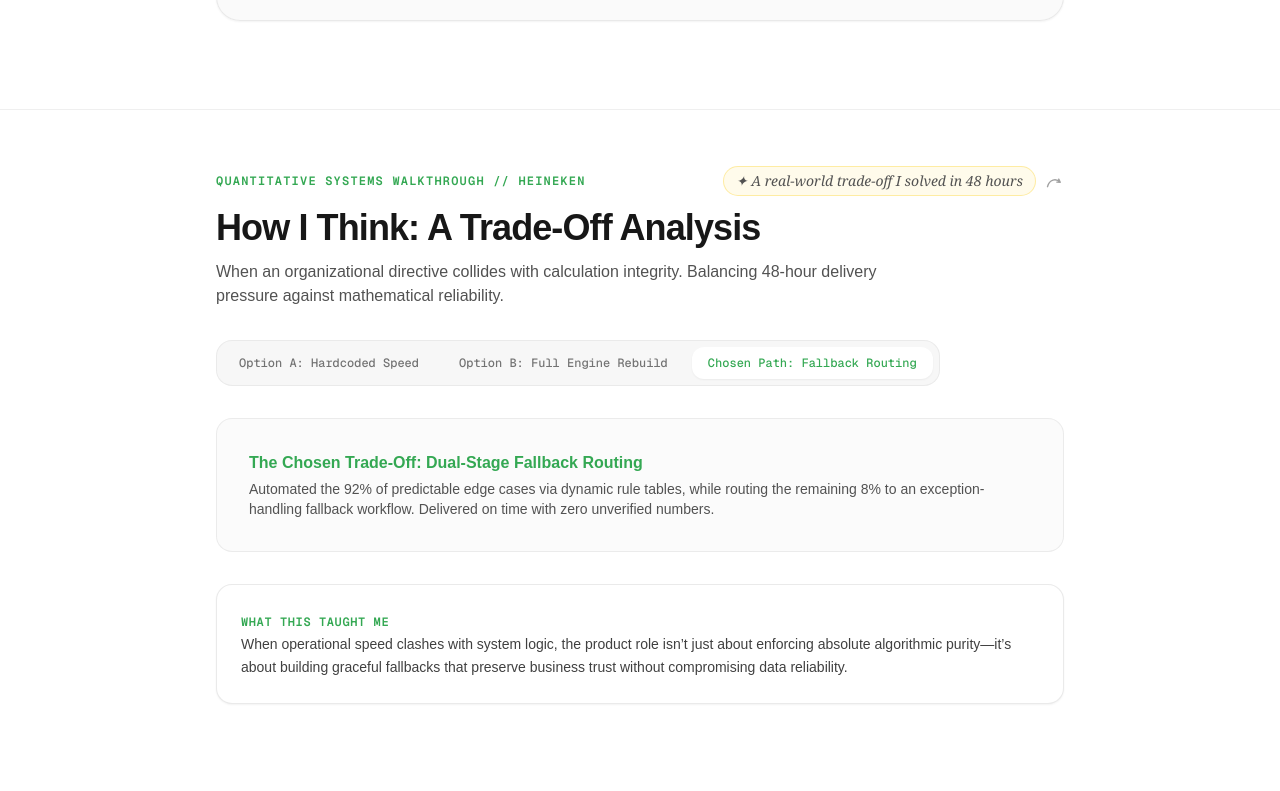
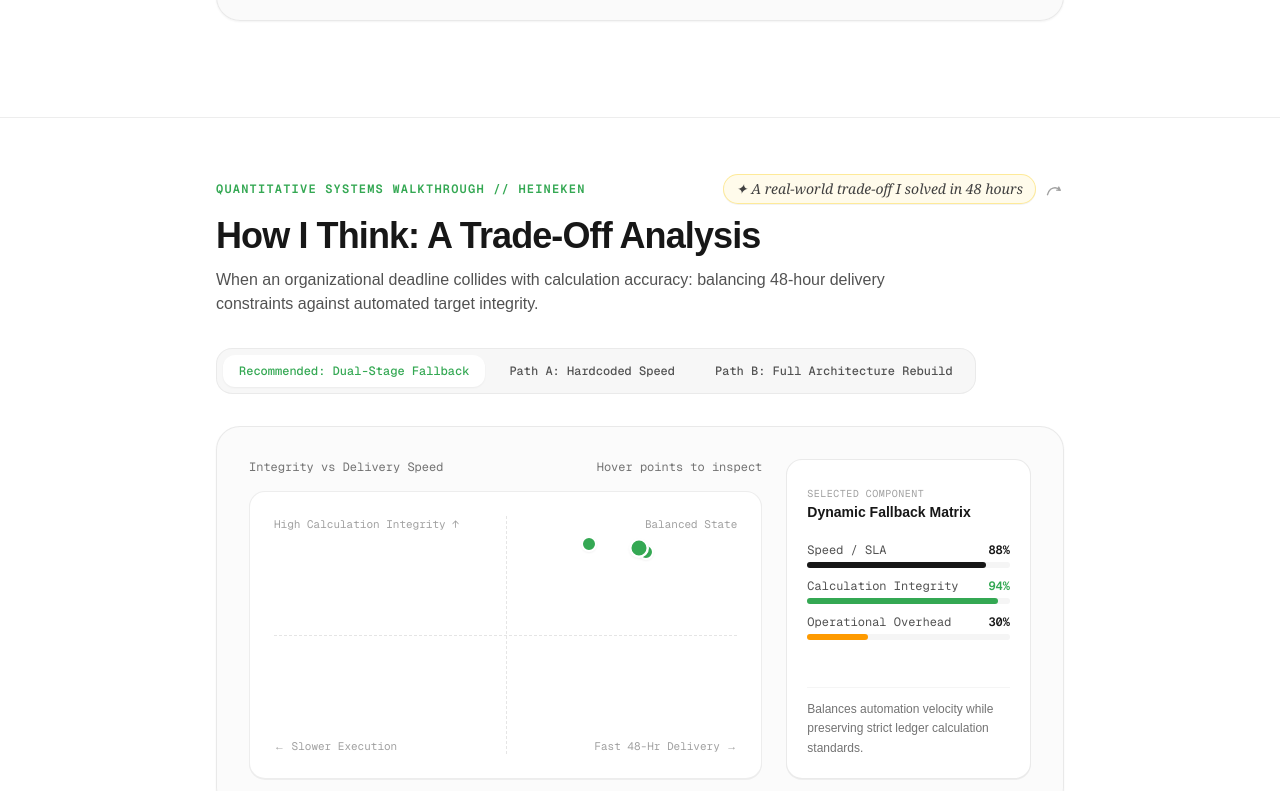
Before and after one commit to PriyashaPraveen/personal-portfolio, a Next.js app: page / in a window 1280 px wide. Shown: the part 573-1364 px from the top of the page. Built offline with nearby package versions, Linux system fonts and the light colour scheme.

Commit message:
Keep all sections & charts intact, refine copy, spacing, and contact bar

```diff
--- a/app/page.tsx
+++ b/app/page.tsx
@@ -1,14 +1,20 @@
 import HeroSection from '@/components/Herosection';
 import HowIThink from '@/components/HowIThink';
 import ExperienceSection from '@/components/WorkExperience';
+import ProjectsSection from '@/components/SelectedProjects';
+import SkillsSection from '@/components/SkillsSection';
+import EducationSection from '@/components/EducationSection';
 import ContactSection from '@/components/ContactSection';
 
 export default function Home() {
   return (
-    <main className="min-h-screen bg-white text-[#111111] flex flex-col gap-y-6 md:gap-y-10">
+    <main className="min-h-screen bg-white text-[#111111] flex flex-col gap-y-8 md:gap-y-12">
       <HeroSection />
       <HowIThink />
       <ExperienceSection />
+      <ProjectsSection />
+      <SkillsSection />
+      <EducationSection />
       <ContactSection />
     </main>
   );
--- a/components/ContactSection.tsx
+++ b/components/ContactSection.tsx
@@ -30,7 +30,7 @@ export default function ContactSection() {
           </p>
         </div>
 
-        {/* Highlighted Action Buttons Row */}
+        {/* Action Row */}
         <div className="flex flex-wrap items-center gap-3">
           <a
             href={`mailto:${email}`}
@@ -57,7 +57,7 @@ export default function ContactSection() {
             )}
           </button>
 
-          {/* Highlighted LinkedIn Button */}
+          {/* Highlighted LinkedIn */}
           <a
             href="https://linkedin.com/in/priyashapraveen"
             target="_blank"
@@ -70,7 +70,7 @@ export default function ContactSection() {
             <span>LinkedIn</span>
           </a>
 
-          {/* Highlighted GitHub Button */}
+          {/* Highlighted GitHub */}
           <a
             href="https://github.com/PriyashaPraveen"
             target="_blank"
--- a/components/HowIThink.tsx
+++ b/components/HowIThink.tsx
@@ -2,14 +2,44 @@
 
 import React, { useState } from 'react';
 
+interface MetricPoint {
+  id: string;
+  name: string;
+  speed: number;        // 0 to 100
+  integrity: number;    // 0 to 100
+  overhead: number;     // 0 to 100
+  isRecommended?: boolean;
+}
+
+const scenarios: Record<string, MetricPoint[]> = {
+  speed: [
+    { id: '1', name: 'Manual Override Table', speed: 95, integrity: 40, overhead: 20 },
+    { id: '2', name: 'Static File Upload', speed: 85, integrity: 50, overhead: 35 },
+    { id: '3', name: 'Direct SQL Patch', speed: 90, integrity: 30, overhead: 15 },
+  ],
+  accuracy: [
+    { id: '1', name: 'Full Schema Refactor', speed: 20, integrity: 98, overhead: 85 },
+    { id: '2', name: 'Multi-Pass Ledger Audit', speed: 25, integrity: 95, overhead: 75 },
+    { id: '3', name: 'End-to-End Pipeline Rewrite', speed: 15, integrity: 99, overhead: 95 },
+  ],
+  solution: [
+    { id: '1', name: 'Dynamic Fallback Matrix', speed: 88, integrity: 94, overhead: 30, isRecommended: true },
+    { id: '2', name: 'Automated Rule Routing (92%)', speed: 90, integrity: 92, overhead: 25, isRecommended: true },
+    { id: '3', name: 'Exception Queue (8%)', speed: 75, integrity: 96, overhead: 35, isRecommended: true },
+  ],
+};
+
 export default function HowIThink() {
-  const [activeTab, setActiveTab] = useState<'speed' | 'accuracy' | 'solution'>('solution');
+  const [activeStrategy, setActiveStrategy] = useState<'solution' | 'speed' | 'accuracy'>('solution');
+  const [selectedPoint, setSelectedPoint] = useState<MetricPoint>(scenarios['solution'][0]);
+
+  const currentPoints = scenarios[activeStrategy];
 
   return (
-    <section id="thinking" className="py-10 md:py-14 border-t border-neutral-200/60">
+    <section id="thinking" className="py-10 md:py-14 border-t border-neutral-200/70 bg-white">
       <div className="max-w-4xl mx-auto px-6 space-y-8">
 
-        {/* Section Header with Real-Tradeoff Arrow Note */}
+        {/* Header with Curly Arrow Callout */}
         <div className="space-y-3">
           <div className="flex flex-col sm:flex-row sm:items-center justify-between gap-2">
             <span className="text-xs font-mono uppercase tracking-widest text-[#34A853] font-semibold">
@@ -18,7 +48,7 @@ export default function HowIThink() {
 
             {/* Hand-drawn note & curly arrow */}
             <div className="flex items-center gap-2 text-neutral-500">
-              <span className="font-serif italic text-xs sm:text-sm text-neutral-600 bg-amber-50 border border-amber-200/70 px-3 py-1 rounded-full">
+              <span className="font-serif italic text-xs sm:text-sm text-neutral-700 bg-amber-50 border border-amber-200/80 px-3 py-1 rounded-full shadow-2xs">
                 ✦ A real-world trade-off I solved in 48 hours
               </span>
               <svg className="w-5 h-5 text-neutral-400 -rotate-12 shrink-0" viewBox="0 0 24 24" fill="none" stroke="currentColor" strokeWidth="1.75">
@@ -31,76 +61,162 @@ export default function HowIThink() {
             How I Think: A Trade-Off Analysis
           </h2>
           <p className="text-neutral-600 text-sm sm:text-base max-w-2xl">
-            When an organizational directive collides with calculation integrity. Balancing 48-hour delivery pressure against mathematical reliability.
+            When an organizational deadline collides with calculation accuracy: balancing 48-hour delivery constraints against automated target integrity.
           </p>
         </div>
 
-        {/* Interactive Tab Toggle */}
+        {/* Strategy Switcher */}
         <div className="flex flex-wrap gap-2 p-1.5 bg-neutral-100/80 rounded-2xl w-fit border border-neutral-200/70">
           <button
-            onClick={() => setActiveTab('speed')}
+            onClick={() => {
+              setActiveStrategy('solution');
+              setSelectedPoint(scenarios['solution'][0]);
+            }}
             className={`px-4 py-2 rounded-xl text-xs font-mono font-medium transition-all ${
-              activeTab === 'speed'
-                ? 'bg-white text-neutral-900 shadow-xs'
-                : 'text-neutral-500 hover:text-neutral-800'
+              activeStrategy === 'solution'
+                ? 'bg-white text-[#34A853] shadow-xs'
+                : 'text-neutral-600 hover:text-neutral-900'
             }`}
           >
-            Option A: Hardcoded Speed
+            Recommended: Dual-Stage Fallback
           </button>
           <button
-            onClick={() => setActiveTab('accuracy')}
+            onClick={() => {
+              setActiveStrategy('speed');
+              setSelectedPoint(scenarios['speed'][0]);
+            }}
             className={`px-4 py-2 rounded-xl text-xs font-mono font-medium transition-all ${
-              activeTab === 'accuracy'
+              activeStrategy === 'speed'
                 ? 'bg-white text-neutral-900 shadow-xs'
-                : 'text-neutral-500 hover:text-neutral-800'
+                : 'text-neutral-600 hover:text-neutral-900'
             }`}
           >
-            Option B: Full Engine Rebuild
+            Path A: Hardcoded Speed
           </button>
           <button
-            onClick={() => setActiveTab('solution')}
+            onClick={() => {
+              setActiveStrategy('accuracy');
+              setSelectedPoint(scenarios['accuracy'][0]);
+            }}
             className={`px-4 py-2 rounded-xl text-xs font-mono font-medium transition-all ${
-              activeTab === 'solution'
-                ? 'bg-white text-[#34A853] shadow-xs'
-                : 'text-neutral-500 hover:text-neutral-800'
+              activeStrategy === 'accuracy'
+                ? 'bg-white text-neutral-900 shadow-xs'
+                : 'text-neutral-600 hover:text-neutral-900'
             }`}
           >
-            Chosen Path: Fallback Routing
+            Path B: Full Architecture Rebuild
           </button>
         </div>
 
-        {/* Content Box */}
-        <div className="p-6 sm:p-8 rounded-2xl bg-neutral-50/80 border border-neutral-200/70 space-y-4">
-          {activeTab === 'speed' && (
-            <div>
-              <h3 className="text-base font-semibold text-neutral-900">Option A: Hardcoded Patch</h3>
-              <p className="text-sm text-neutral-600 mt-1">
-                Hit the 48-hour deadline by hardcoding overrides directly into the target calculation pipeline. Solved the immediate timeline but introduced irreversible technical debt and zero auditability.
-              </p>
+        {/* Interactive Visualization Area */}
+        <div className="grid grid-cols-1 md:grid-cols-3 gap-6 p-6 sm:p-8 rounded-3xl bg-neutral-50/70 border border-neutral-200/80 shadow-xs">
+
+          {/* Scatter Chart (Integrity vs Speed) */}
+          <div className="md:col-span-2 space-y-4">
+            <div className="flex items-center justify-between text-xs font-mono text-neutral-500">
+              <span>Integrity vs Delivery Speed</span>
+              <span>Hover points to inspect</span>
             </div>
-          )}
 
-          {activeTab === 'accuracy' && (
-            <div>
-              <h3 className="text-base font-semibold text-neutral-900">Option B: Full Engine Rebuild</h3>
-              <p className="text-sm text-neutral-600 mt-1">
-                Rebuilding the target derivation framework from scratch. Perfect calculation purity, but would cause an unacceptable 3-week delay across sales operations and executive reporting.
-              </p>
+            <div className="relative h-64 sm:h-72 w-full bg-white rounded-2xl border border-neutral-200/70 p-6 flex flex-col justify-between overflow-hidden shadow-2xs">
+              {/* Grid Lines */}
+              <div className="absolute inset-x-6 top-1/2 border-b border-dashed border-neutral-200 pointer-events-none" />
+              <div className="absolute inset-y-6 left-1/2 border-r border-dashed border-neutral-200 pointer-events-none" />
+
+              {/* Data Points */}
+              {currentPoints.map((point) => {
+                const isSelected = selectedPoint.name === point.name;
+                return (
+                  <button
+                    key={point.name}
+                    onClick={() => setSelectedPoint(point)}
+                    onMouseEnter={() => setSelectedPoint(point)}
+                    style={{
+                      left: `${point.speed * 0.75 + 10}%`,
+                      bottom: `${point.integrity * 0.75 + 10}%`,
+                    }}
+                    className={`absolute -translate-x-1/2 translate-y-1/2 p-2 rounded-full transition-transform cursor-pointer ${
+                      isSelected ? 'scale-125 z-20' : 'hover:scale-110 z-10'
+                    }`}
+                  >
+                    <span
+                      className={`block w-4 h-4 rounded-full border-2 ${
+                        point.isRecommended
+                          ? 'bg-[#34A853] border-white shadow-xs'
+                          : 'bg-neutral-800 border-white'
+                      }`}
+                    />
+                  </button>
+                );
+              })}
+
+              {/* Axis Labels */}
+              <div className="flex justify-between text-[11px] font-mono text-neutral-400 z-0">
+                <span>High Calculation Integrity ↑</span>
+                <span>Balanced State</span>
+              </div>
+              <div className="flex justify-between text-[11px] font-mono text-neutral-400 z-0">
+                <span>← Slower Execution</span>
+                <span>Fast 48-Hr Delivery →</span>
+              </div>
             </div>
-          )}
+          </div>
 
-          {activeTab === 'solution' && (
-            <div>
-              <h3 className="text-base font-semibold text-[#34A853]">The Chosen Trade-Off: Dual-Stage Fallback Routing</h3>
-              <p className="text-sm text-neutral-600 mt-1">
-                Automated the 92% of predictable edge cases via dynamic rule tables, while routing the remaining 8% to an exception-handling fallback workflow. Delivered on time with zero unverified numbers.
-              </p>
+          {/* Metric Inspection Panel */}
+          <div className="flex flex-col justify-between p-5 rounded-2xl bg-white border border-neutral-200/80 shadow-2xs space-y-4">
+            <div className="space-y-3">
+              <span className="text-[10px] font-mono uppercase tracking-wider text-neutral-400">
+                Selected Component
+              </span>
+              <h4 className="text-sm font-semibold text-neutral-900 leading-tight">
+                {selectedPoint.name}
+              </h4>
+
+              {/* Stat bars */}
+              <div className="space-y-2.5 pt-2">
+                <div>
+                  <div className="flex justify-between text-xs font-mono text-neutral-600 mb-1">
+                    <span>Speed / SLA</span>
+                    <span className="font-semibold text-neutral-900">{selectedPoint.speed}%</span>
+                  </div>
+                  <div className="w-full bg-neutral-100 rounded-full h-1.5">
+                    <div className="bg-neutral-900 h-1.5 rounded-full" style={{ width: `${selectedPoint.speed}%` }} />
+                  </div>
+                </div>
+
+                <div>
+                  <div className="flex justify-between text-xs font-mono text-neutral-600 mb-1">
+                    <span>Calculation Integrity</span>
+                    <span className="font-semibold text-[#34A853]">{selectedPoint.integrity}%</span>
+                  </div>
+                  <div className="w-full bg-neutral-100 rounded-full h-1.5">
+                    <div className="bg-[#34A853] h-1.5 rounded-full" style={{ width: `${selectedPoint.integrity}%` }} />
+                  </div>
+                </div>
+
+                <div>
+                  <div className="flex justify-between text-xs font-mono text-neutral-600 mb-1">
+                    <span>Operational Overhead</span>
+                    <span className="font-semibold text-neutral-900">{selectedPoint.overhead}%</span>
+                  </div>
+                  <div className="w-full bg-neutral-100 rounded-full h-1.5">
+                    <div className="bg-amber-500 h-1.5 rounded-full" style={{ width: `${selectedPoint.overhead}%` }} />
+                  </div>
+                </div>
+              </div>
             </div>
-          )}
+
+            <p className="text-xs text-neutral-500 leading-relaxed border-t border-neutral-100 pt-3">
+              {activeStrategy === 'solution' && 'Balances automation velocity while preserving strict ledger calculation standards.'}
+              {activeStrategy === 'speed' && 'Delivers within 48 hours but creates technical debt and manual verification risks.'}
+              {activeStrategy === 'accuracy' && 'Architecturally pure, but jeopardizes mission-critical executive deadlines.'}
+            </p>
+          </div>
+
         </div>
 
-        {/* Humanized Takeaway */}
-        <div className="p-6 rounded-2xl bg-white border border-neutral-200/80 shadow-xs space-y-2">
+        {/* Humanized Takeaway (Replaced Engineering Insight) */}
+        <div className="p-6 rounded-2xl bg-neutral-50 border border-neutral-200/80 shadow-2xs space-y-2">
           <span className="text-xs font-mono uppercase tracking-wider text-[#34A853] font-semibold">
             What This Taught Me
           </span>
```
